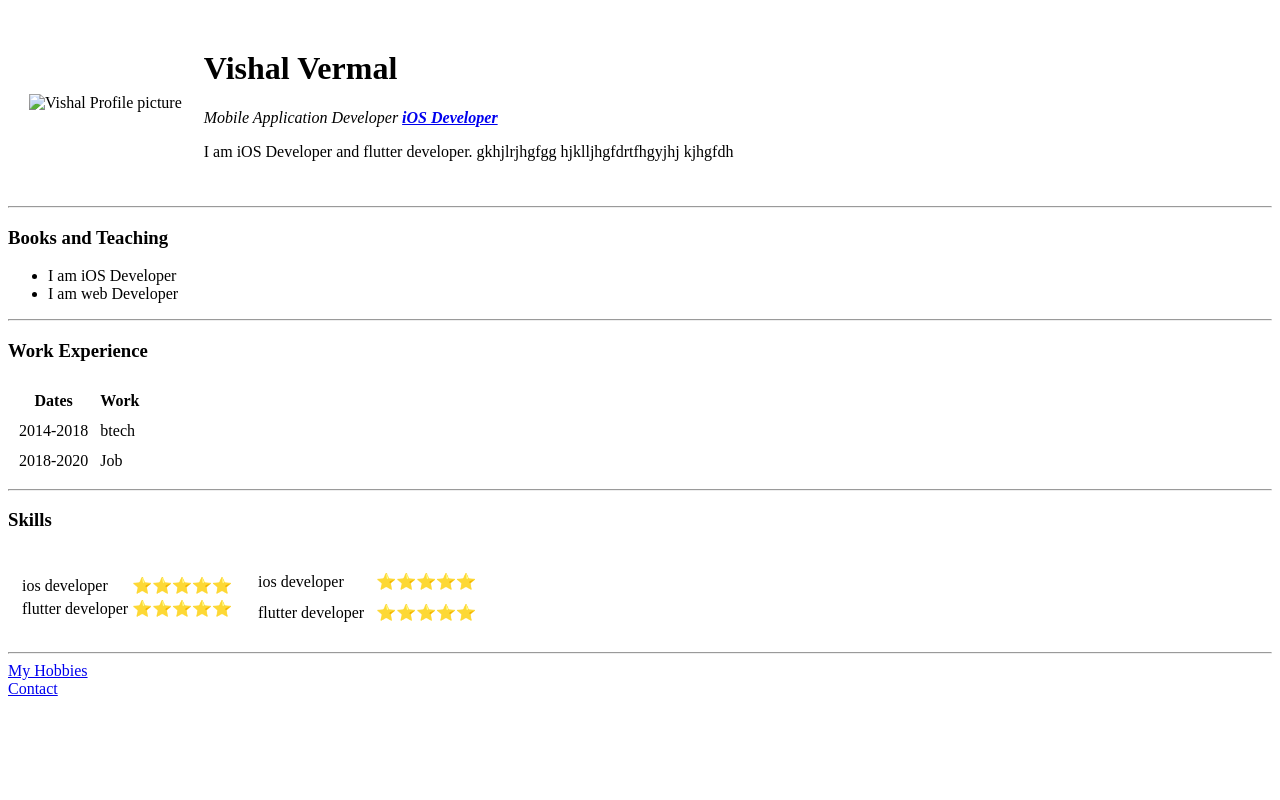
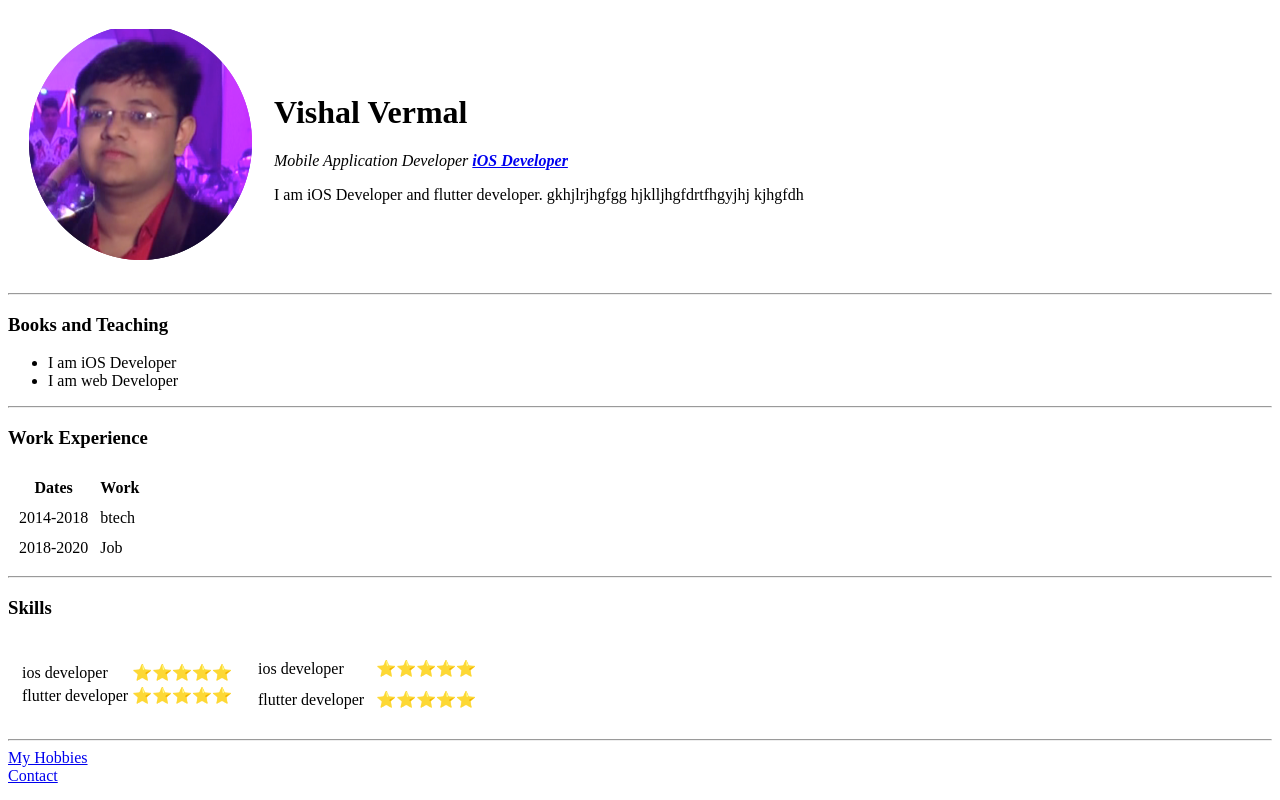
Before and after one commit to vishal13995/Vishal-Info, a plain HTML site: page index.html in a window 1280 px wide. Drawn offline with Linux system fonts and the light colour scheme.

Commit message:
Add files via upload

```diff
--- a/index.html
+++ b/index.html
@@ -10,7 +10,7 @@
 
 <table cellspacing="20">
   <tr>
-    <td> <img src="images/vishal.png" alt="Vishal Profile picture"></td>
+    <td> <img src="vishal.png" alt="Vishal Profile picture"></td>
     <td><h1>Vishal Vermal</h1>
     <p>
       <em>Mobile Application Developer <strong><a href="https://developer.apple.com/">iOS Developer</a></strong></em>
```
